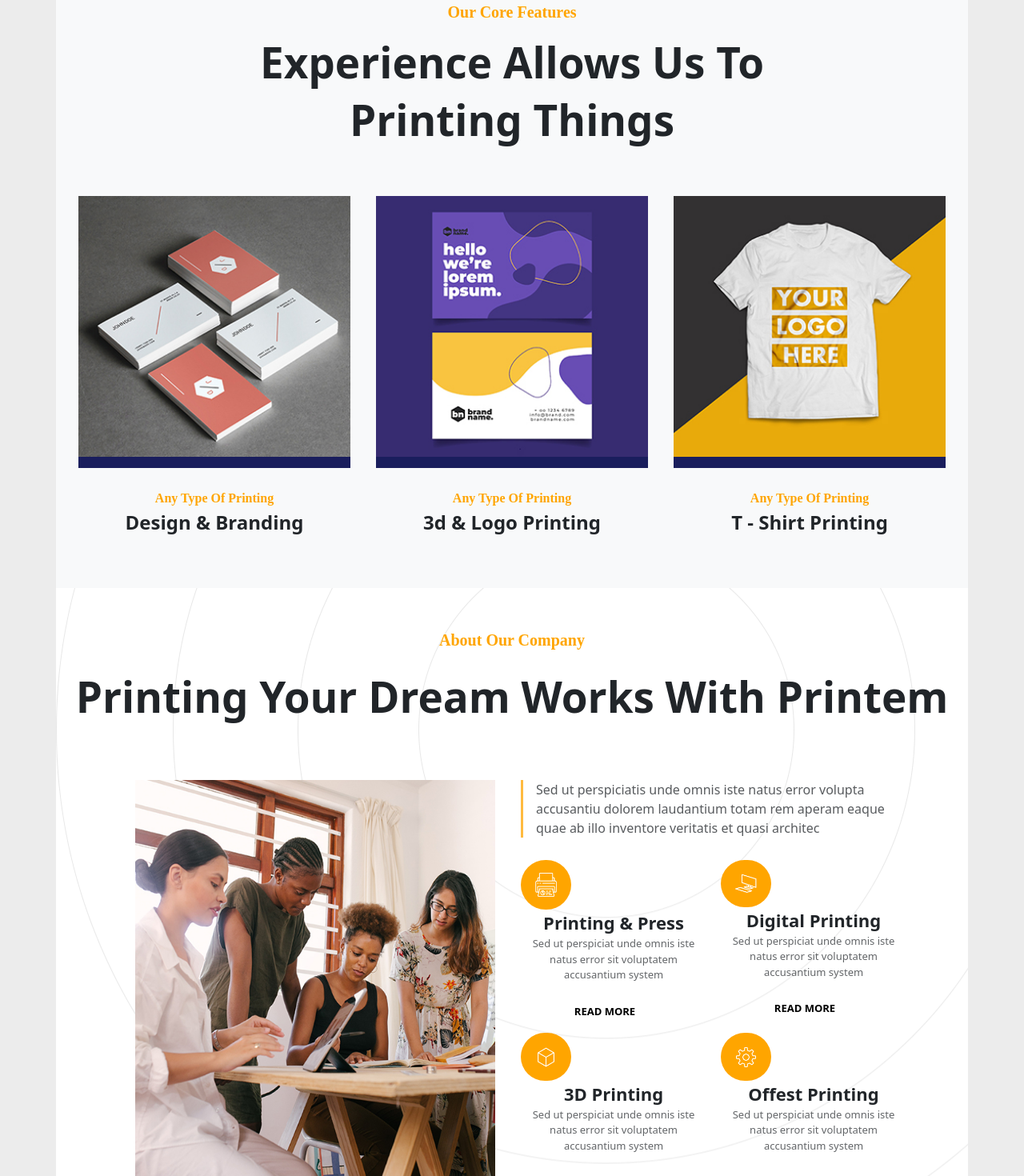
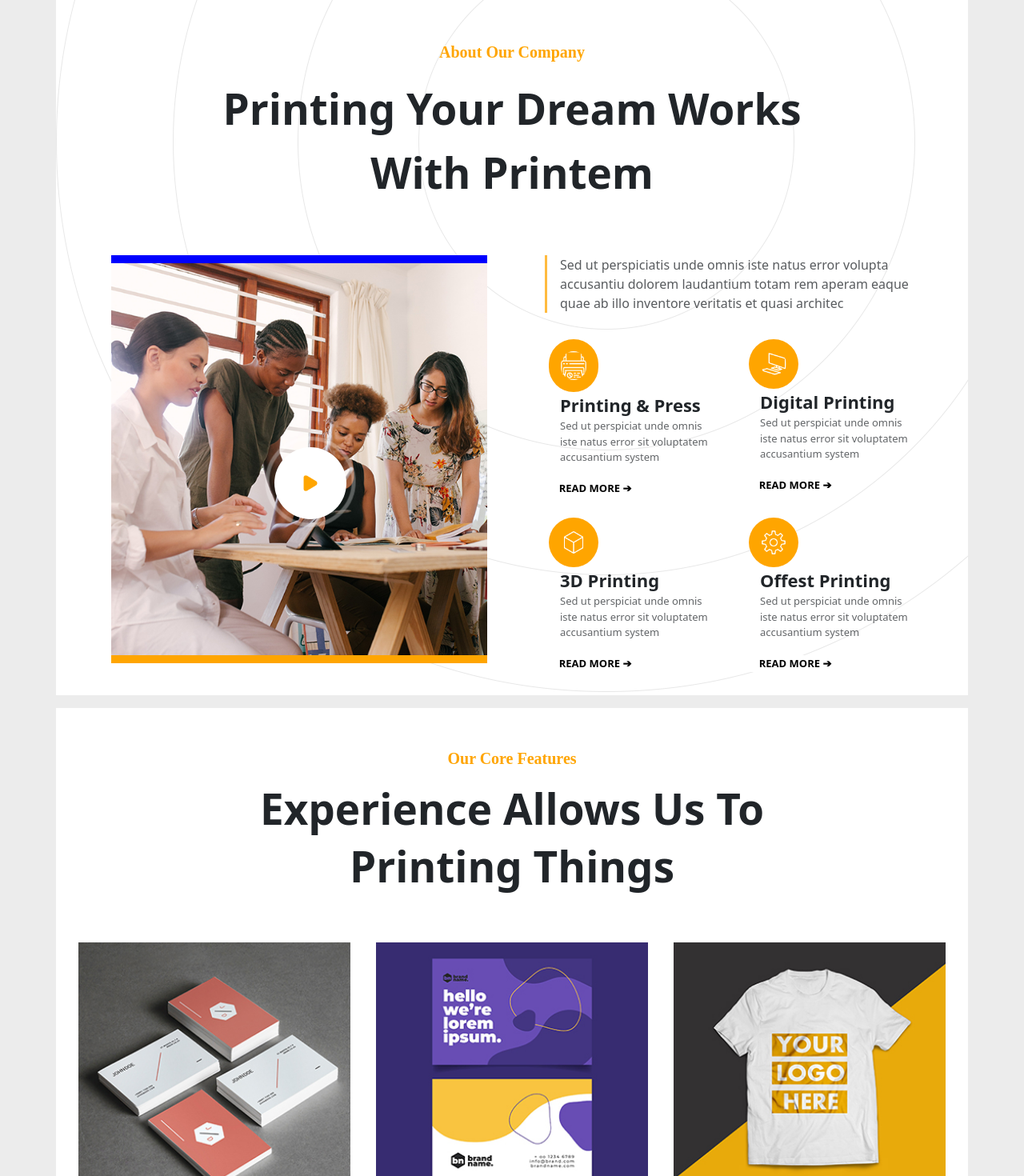
Before and after one commit to adityasinghchouhan1/shreem-enterprises, a React (Vite) app: page / in a window 1280 px wide. Shown: the top 1470 px of the page at 80% size. Built offline with nearby package versions, Linux system fonts and the light colour scheme.

Commit message:
did stayling in all sections and align

```diff
--- a/src/About.css
+++ b/src/About.css
@@ -22,7 +22,75 @@ padding-bottom: 40px;
 
 
 .Group-img{
-width:450px;
+width:470px;
+border-bottom: 10px solid orange;
+border-top: 10px solid blue;
+}
+
+.Group-img:hover{
+  width:470px;
+  border-bottom: 10px solid blue;
+  border-top: 10px solid orange;
+  filter: blur(1px) saturate(1.2);
+  transition: ease-out 0.5s;
+  }
+
+.play-btn{
+  position: absolute;
+  z-index: 2;
+  margin-left:220px;
+  margin-top: 240px;
+  width:90px;
+  height:90px;
+  background-color:white;
+  padding: 30px;
+  border-radius: 50px;
+}
+
+.ring{
+  position: absolute;
+  z-index:1;
+  margin-top:283px;
+  margin-left:265px;
+  height: 20px;
+  width: 20px;
+  background-color:none;
+  border: 5px solid white;
+  border-radius: 70px;
+  animation: ring 1.7s ease-out infinite;
+  transform: translate(-50%,-50%);
+}
+@keyframes ring{
+  0%{  height: 30px;
+    width: 30px;
+  opacity: 1;}
+    100%{height: 150px;
+      width:150px;
+    opacity: 0;}
+}
+.ring2{
+  position: absolute;
+  z-index:1;
+  margin-top:283px;
+  margin-left:265px;
+  height: 20px;
+  width: 20px;
+  background-color:none;
+  border: 5px solid white;
+  border-radius: 70px;
+  animation: ring2 2s ease-out infinite;
+  transform: translate(-50%,-50%);
+}
+
+
+
+@keyframes ring2{
+  0%{  height: 30px;
+    width: 30px;
+  opacity: 1;}
+    100%{height: 150px;
+      width:150px;
+    opacity: 0;}
 }
 
 
@@ -42,24 +110,49 @@ height: 500px;
   grid-template-columns: repeat(auto-fit, minmax(245px, 1fr));
   margin-top: 20px;
   height: 200px;
+  text-align: start;
 }
-.about-icons-div{
-  background-color: orange;
-  padding: 16px;
-  border-radius: 190px;
-  width: 63px;
+
+.about-cards:hover{
+  display: grid;
+  grid-template-columns: repeat(auto-fit, minmax(245px, 1fr));
+  margin-top: 20px;
+  height: 200px;
+  text-align: start;
+
+}
+
+.about-card{
+padding: 5px;
+}
+.about-card:hover{
+  box-shadow:0 0 10px 1px orange;
+transition: ease-out 0.2s;
+padding: 5px;
+transform: scale(1.1);
 }
 
 .about-icons{
   background-color: orange;
-  width: 27px;
-  padding: 0px;
-
+  width: 62px;
+  padding: 15px;
+  border-radius: 190px;
+  color: white;
 }
 
+
+
+.about-icons:hover{
+  background-color:blue;
+  width: 62px;
+  padding: 15px;
+  border-radius: 190px;
+  transition: ease 0.5s ;
+  color: white;
+}
 .about-card-titel{
   font-size: 22px;
-  font-weight: 600;
+  font-weight: 700;
   margin-left: 30px;
 }
 
@@ -70,8 +163,8 @@ height: 500px;
 }
 
 .readmore-btn{
-  margin-top: 25px;
-  margin-left: 8px;
+  margin-top: 18px;
+  margin-left: 14px;
   background-color:white;
   border: none;
   font-size: 13px;
@@ -80,7 +173,7 @@ height: 500px;
 }
 
 .readmore-btn:hover{
-  margin-top: 25px;
+  margin-top: 18px;
   margin-left: 20px;
   background-color:white;
   border: none;
@@ -89,6 +182,6 @@ height: 500px;
   color: orange;
   width: 120px;
   text-decoration: underline orange;
-  transition: ease-out 0.3s;
-  transform: translateX(10px);
+  transition: ease-out 0.5s;
+  transform: translateX(9px);
 }
--- a/src/About.jsx
+++ b/src/About.jsx
@@ -1,6 +1,7 @@
 import React from "react";
 import "./About.css";
 import Group_img from "./assets/About-img/img_05.jpg";
+import play_icon from "./assets/About-img/play-icon.png";
 
 const about_icon = [
   {
@@ -32,48 +33,20 @@ const about_icon = [
 const About = () => {
   return (
     <>
-      {/* <div className="container">
-        <div className="heading text-center">
-          <h3>heading</h3>
-        </div>
-        <div className="row">
-          <div className="col-lg-6">
-            <div className="text-center">
-              <img src={Group_img} className="Group-img img-fluid"></img>
-            </div>
-          </div>
-          <div className="col-lg-6">
-            <div className="content justify-content-center text-center">
-              <p className="ms-4 opacity-75 fs-6">
-                Sed ut perspiciatis unde omnis iste natus error volupta
-                accusantiu dolorem laudantium totam rem aperam eaque quae ab
-                illo inventore veritatis et quasi architec
-              </p>
-              <div className="about-cards">
-                {about_icon.map((items) => (
-                  <div className="m-2">
-                    <div className="about-icons-div ms-3">
-                      <img src={items.imgs} alt="" className="about-icons" />
-                    </div>
-                    <div className="about-card-titel">{items.servicename}</div>
-                    <div className="about-card-description">
-                      {items.description}
-                    </div>
-                    <button className="readmore-btn ">READ MORE</button>
-                  </div>
-                ))}
-              </div>
-            </div>
-          </div>
-        </div>
-      </div> */}
       <div className="container d-flex justify-content-center flex-wrap background-icon ">
         <div className="">
           <p className="small-title">About Our Company</p>
-          <p className="big-title">Printing Your Dream Works With Printem</p>
+          <p className="big-title">
+            Printing Your Dream Works<br></br> With Printem
+          </p>
         </div>
-        <div className="d-flex justify-content-between flex-wrap mt-5 gap-2">
-          <img src={Group_img} className="Group-img ms-3"></img>
+        <div className="d-flex justify-content-around flex-wrap mt-5 gap-5">
+          <div className="d-flex">
+            <img src={Group_img} className="Group-img ms-3 z-0"></img>
+            <img src={play_icon} className="play-btn"></img>
+            <div className="ring"></div>
+            <div className="ring2"></div>
+          </div>
           <div className="about-content">
             <p className="ms-4 ps-3 opacity-75 fs-6 about-content-p">
               Sed ut perspiciatis unde omnis iste natus error volupta accusantiu
@@ -82,7 +55,7 @@ const About = () => {
             </p>
             <div className="about-cards">
               {about_icon.map((items) => (
-                <div className="m-2">
+                <div className="m-2 about-card">
                   <div className="about-icons-div ms-3">
                     <img src={items.imgs} alt="" className="about-icons" />
                   </div>
@@ -90,7 +63,7 @@ const About = () => {
                   <div className="about-card-description">
                     {items.description}
                   </div>
-                  <button className="readmore-btn">READ MORE</button>
+                  <button className="readmore-btn">READ MORE ➔</button>
                 </div>
               ))}
             </div>
--- a/src/App.css
+++ b/src/App.css
@@ -1,5 +1,4 @@
 #root {
-  max-width: 1280px;
   margin: 0;
   padding: 0;
   text-align: center;
--- a/src/App.jsx
+++ b/src/App.jsx
@@ -5,8 +5,8 @@ import "./App.css";
 function App() {
   return (
     <>
+      <About></About>
       <Services></Services>
-      <About></About>
       <ServicesType></ServicesType>
     </>
   );
--- a/src/Services.css
+++ b/src/Services.css
@@ -1,20 +1,16 @@
 .img{
   width: 340px;
+}
+.img:hover{
+  width: 340px;
+  transition: 0.4s ease-in-out;
+  transform:translate3d(15px,10px,10px);
 }
 
 .images{
   width: 340px;
-  height: 340px;
-  background-color: #1a1e5d;
-}
-
-.images:hover{
-  width: 340px;
-  height: 340px;
-  transition: all 0.3s ease-in-out;
-  background-color: #1a1e5d;
-
-
+  height: 320px;
+  background-color:orange;
 }
 
 .heading{
@@ -39,5 +35,7 @@
 .service-varity{
   font-size: 24px;
   font-weight: 700;
-
+  border: none;
+  background-color: white;
+  padding: 5px;
 }
--- a/src/Services.jsx
+++ b/src/Services.jsx
@@ -20,7 +20,7 @@ const Services = () => {
     },
   ];
   return (
-    <div className="container bg-light pb-5">
+    <div className="container bg-white pb-5 pt-5 mt-3">
       <div className=" text-center ">
         <p className="heading">Our Core Features</p>
         <h1 className="services-title">Experience Allows Us To</h1>
--- a/src/ServicesType.css
+++ b/src/ServicesType.css
@@ -4,7 +4,7 @@
   justify-content: center;
   flex-wrap: wrap;
   background-color:none;
-  margin-top: 80px;
+  margin-top: 50px;
 }
 
 .heading {
@@ -25,7 +25,7 @@
 .service-cards-section {
   display: grid;
   grid-template-columns: repeat(auto-fit, minmax(500px, 1fr));
-  margin-top: 140px;
+  margin-top: 40px;
   height: 200px;
 }
 
@@ -51,11 +51,25 @@
   background-color: white ;
   margin: 15px;
   height: 190px;
+  box-shadow:0 0 10px 0 black;
+
+}
+
+.service-card:hover{
+  display: flex;
+  justify-content: center;
+  align-items: center;
+  background-color: white ;
+  margin: 15px;
+  height: 190px;
+box-shadow:0 0 10px 1px orange;
+transition: ease-out 0.2s;
+
 }
 
 .service-name {
   font-size: 22px;
-  font-weight: 600;
+  font-weight: 700;
   text-align: start;
   margin-left: 30px;
 }
@@ -89,7 +103,7 @@
   color: orange;
   width: 120px;
   text-decoration: underline orange;
-  transition: ease-out 0.3s;
+  transition: ease-out 0.5s;
   transform: translateX(10px);
 }
 
--- a/src/ServicesType.jsx
+++ b/src/ServicesType.jsx
@@ -42,6 +42,7 @@ let typeOfservices = [
 
 const ServicesType = () => {
   return (
+    <div className="container">
       <div className="containers">
         <p className="heading">What We Offers</p>
         <p className="services-title">
@@ -50,7 +51,7 @@ const ServicesType = () => {
 
         <div className="service-cards-section">
           {typeOfservices.map((items) => (
-          <div className="service-card shadow">
+            <div className="service-card">
               <img src={items.images} alt="" className="service-cards-img" />
               <div className="d-flex flex-column">
                 <div className="service-name">{items.servic_name}</div>
@@ -61,6 +62,7 @@ const ServicesType = () => {
           ))}
         </div>
       </div>
+    </div>
   );
 };
 
```
Also changed, not shown: src/assets/About-img/play-icon.png (added). Lines whose indentation alone changed are shown as unchanged.
